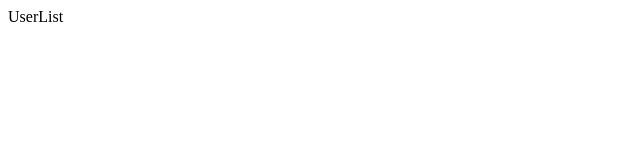
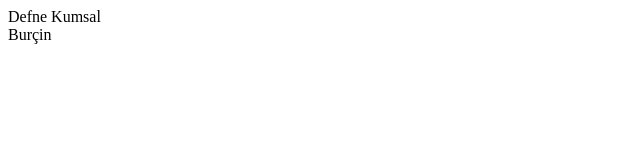
Before and after one commit to gokhanSucsuz/react-RTQ-usage-with-jason-server, a React (Vite) app: page / in a window 1280 px wide. Shown: the top 160 px of the page, without its empty margins (0-640 px from the left). Built offline with nearby package versions, Linux system fonts and the light colour scheme; data requests are answered from the project's data file.

Commit message:
isFetching, isError and data process added

```diff
--- a/src/components/UserList.jsx
+++ b/src/components/UserList.jsx
@@ -1,6 +1,24 @@
+import { Skeleton } from "@mui/material";
+import { useFetchUsersQuery } from "../store"
+import { UserListItem } from "./UserListItem";
 
 export const UserList = () => {
+    const { data, isError, isFetching } = useFetchUsersQuery();
+
+    let content;
+    if (isFetching) {
+        content = (
+            <Skeleton variant="rectangular" sx={{ width: "100%", height: "600px" }} />
+        )
+    } else if (isError) {
+        content = <div>Error!</div>
+    } else {
+        content = data.map((user, index) => {
+            return <UserListItem key={index} user={user} />
+        })
+    }
+
     return (
-        <div>UserList</div>
+        <div>{content}</div>
     )
 }
--- /dev/null
+++ b/src/components/UserListItem.jsx
@@ -0,0 +1,7 @@
+import React from 'react'
+
+export const UserListItem = ({ user }) => {
+    return (
+        <div>{user.name}</div>
+    )
+}
--- a/src/main.jsx
+++ b/src/main.jsx
@@ -1,7 +1,7 @@
 import ReactDOM from 'react-dom/client'
 import App from './App.jsx'
 import { Provider } from 'react-redux'
-import { store } from './store/index.js'
+import { store } from './store'
 
 ReactDOM.createRoot(document.getElementById('root')).render(
   <Provider store={store}>
--- a/src/store/apis/usersApi.js
+++ b/src/store/apis/usersApi.js
@@ -1,11 +1,21 @@
-import { createApi, fetchBaseQuery } from "@reduxjs/toolkit/query";
+import { createApi, fetchBaseQuery } from "@reduxjs/toolkit/query/react";
+
+const pause = (duration) => {
+	return new Promise((resolve) => {
+		setTimeout(resolve, duration);
+	});
+};
 
 export const usersApi = createApi({
 	reducerPath: "users",
 	baseQuery: fetchBaseQuery({
-		baseUrl: "http:localhost:3000",
+		baseUrl: "http://localhost:3000",
+		fetchFn: async (...args) => {
+			await pause(1000);
+			return fetch(...args);
+		},
 	}),
-	endpoints: (builder) => {
+	endpoints(builder) {
 		return {
 			fetchUsers: builder.query({
 				query: () => {
```
Also changed, not shown: src/store/index.js (+2 -23 lines).
